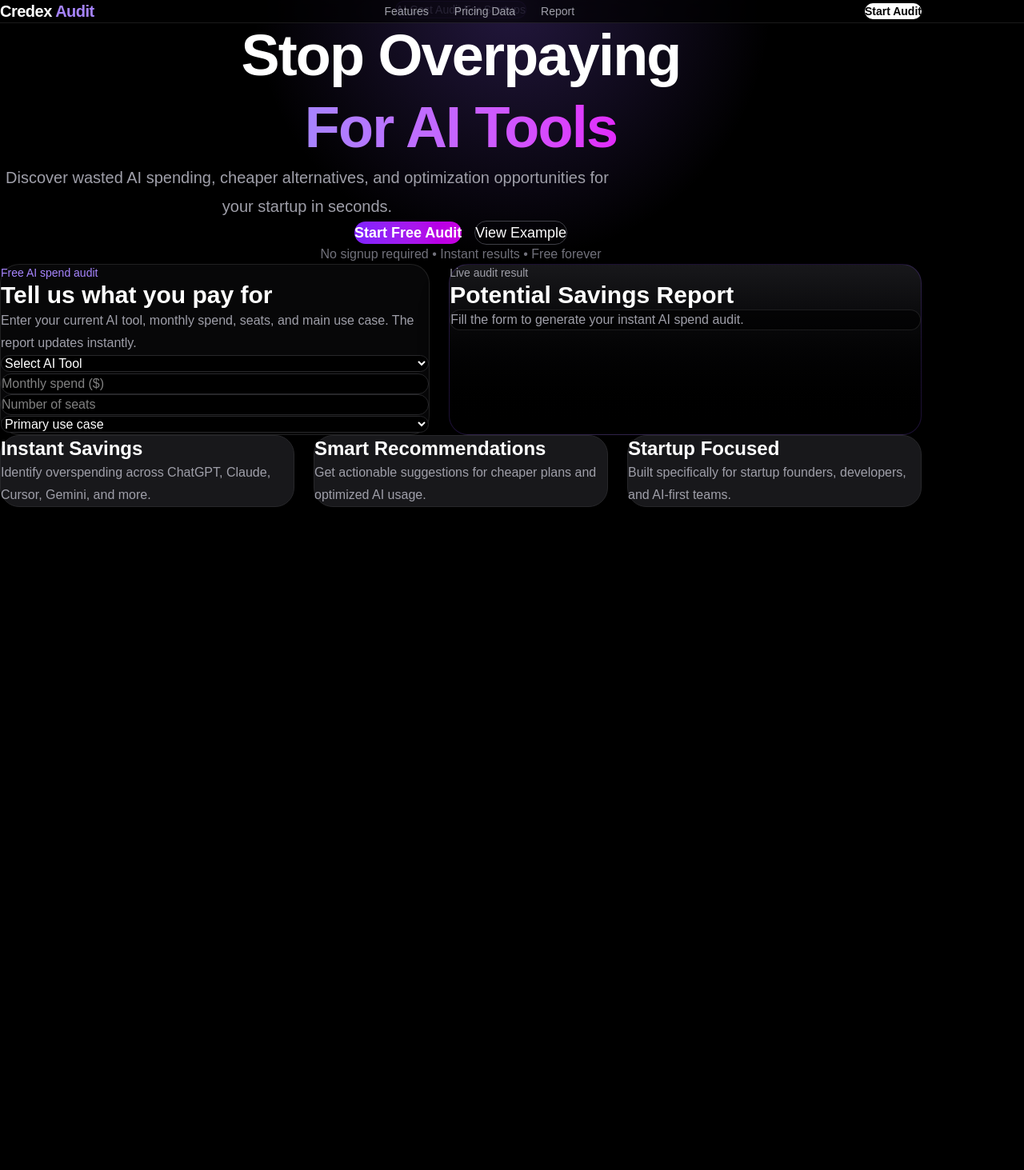
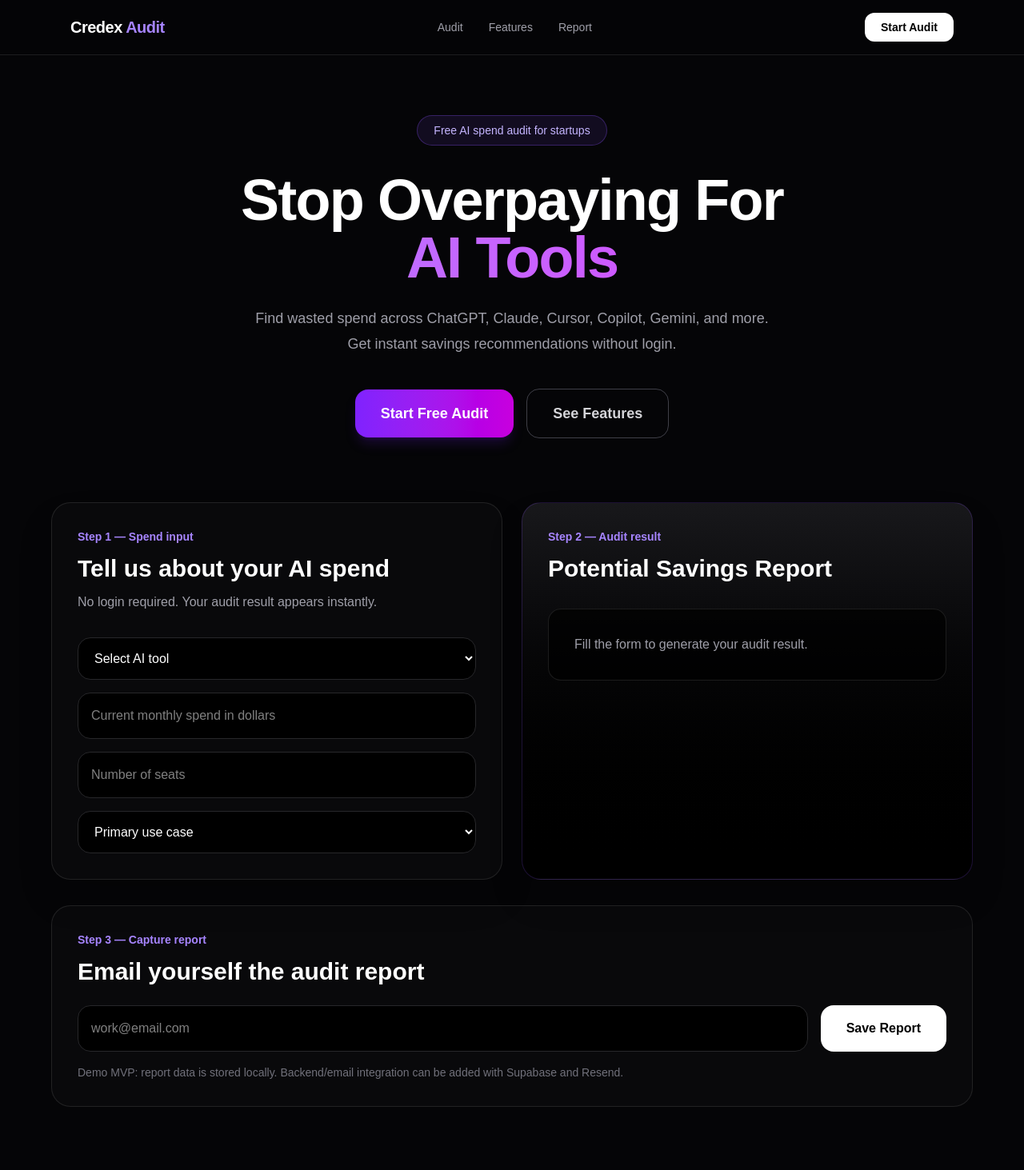
Before and after one commit to bbhavya3/ai-spend-audit, a Next.js app: page / in a window 1280 px wide. Shown: the top 1463 px of the page at 80% size. Before the commit the page ends 800 px from the top, so only its background shows below. Built offline with nearby package versions, Linux system fonts and the light colour scheme.

Commit message:
feat: build professional SaaS audit interface

```diff
--- a/app/globals.css
+++ b/app/globals.css
@@ -1,14 +1,11 @@
 @import "tailwindcss";
 
-* {
-  margin: 0;
-  padding: 0;
-  box-sizing: border-box;
+html {
+  scroll-behavior: smooth;
 }
 
-html,
 body {
-  background: black;
+  background: #050507;
   color: white;
   font-family: Arial, Helvetica, sans-serif;
 }
--- a/app/page.tsx
+++ b/app/page.tsx
@@ -6,82 +6,71 @@ export default function Home() {
     <>
       <Navbar />
 
-      <main className="min-h-screen bg-black text-white overflow-hidden">
-        <section className="relative px-6 pt-28 pb-20">
-          <div className="absolute inset-0 bg-[radial-gradient(circle_at_top,rgba(139,92,246,0.25),transparent_45%)]" />
+      <main className="min-h-screen bg-[#050507] text-white">
+        <section className="px-6 pt-36 pb-20">
+          <div className="mx-auto max-w-6xl text-center">
+            <p className="mx-auto w-fit rounded-full border border-violet-500/30 bg-violet-500/10 px-5 py-2 text-sm font-medium text-violet-300">
+              Free AI spend audit for startups
+            </p>
 
-          <div className="relative max-w-6xl mx-auto text-center">
-            <div className="inline-flex items-center rounded-full border border-violet-500/30 bg-violet-500/10 px-4 py-2 text-sm text-violet-300">
-              AI Cost Audit For Startups
-            </div>
-
-            <h1 className="mt-8 text-6xl md:text-7xl font-bold tracking-tight leading-tight">
-              Stop Overpaying
-              <br />
-              <span className="bg-gradient-to-r from-violet-400 to-fuchsia-500 bg-clip-text text-transparent">
-                For AI Tools
+            <h1 className="mt-8 text-5xl font-bold tracking-tight md:text-7xl">
+              Stop Overpaying For
+              <span className="block bg-gradient-to-r from-violet-400 to-fuchsia-500 bg-clip-text text-transparent">
+                AI Tools
               </span>
             </h1>
 
-            <p className="mt-8 text-zinc-400 text-xl max-w-3xl mx-auto leading-9">
-              Discover wasted AI spending, cheaper alternatives,
-              and optimization opportunities for your startup in seconds.
+            <p className="mx-auto mt-6 max-w-2xl text-lg leading-8 text-zinc-400">
+              Find wasted spend across ChatGPT, Claude, Cursor, Copilot,
+              Gemini, and more. Get instant savings recommendations without
+              login.
             </p>
 
-            <div className="mt-10 flex flex-col sm:flex-row items-center justify-center gap-4">
-              <button className="bg-gradient-to-r from-violet-600 to-fuchsia-600 px-8 py-4 rounded-2xl text-lg font-semibold hover:opacity-90 transition">
+            <div className="mt-10 flex flex-col items-center justify-center gap-4 sm:flex-row">
+              <a
+                href="#audit"
+                className="rounded-2xl bg-gradient-to-r from-violet-600 to-fuchsia-600 px-8 py-4 text-lg font-semibold shadow-lg shadow-violet-900/30"
+              >
                 Start Free Audit
-              </button>
+              </a>
 
-              <button className="border border-zinc-700 px-8 py-4 rounded-2xl text-lg hover:bg-zinc-900 transition">
-                View Example
-              </button>
+              <a
+                href="#features"
+                className="rounded-2xl border border-zinc-700 px-8 py-4 text-lg font-semibold text-zinc-300 hover:bg-zinc-900"
+              >
+                See Features
+              </a>
             </div>
-
-            <p className="mt-5 text-zinc-500">
-              No signup required • Instant results • Free forever
-            </p>
           </div>
         </section>
 
-        <section className="px-6 pb-24">
-          <div className="max-w-6xl mx-auto">
-            <AuditForm />
-          </div>
+        <section id="audit" className="px-6 pb-20">
+          <AuditForm />
         </section>
 
-        <section className="px-6 pb-24">
-          <div className="max-w-6xl mx-auto grid md:grid-cols-3 gap-6">
-            <div className="bg-zinc-900 border border-zinc-800 rounded-3xl p-8">
-              <h3 className="text-2xl font-bold">
-                Instant Savings
-              </h3>
-
-              <p className="text-zinc-400 mt-4 leading-7">
-                Identify overspending across ChatGPT, Claude,
-                Cursor, Gemini, and more.
+        <section id="features" className="px-6 pb-24">
+          <div className="mx-auto grid max-w-6xl gap-6 md:grid-cols-3">
+            <div className="rounded-3xl border border-white/10 bg-zinc-900/70 p-8">
+              <h3 className="text-2xl font-bold">Instant audit</h3>
+              <p className="mt-4 leading-7 text-zinc-400">
+                Enter spend, seats, and use case to see monthly and annual
+                savings immediately.
               </p>
             </div>
 
-            <div className="bg-zinc-900 border border-zinc-800 rounded-3xl p-8">
-              <h3 className="text-2xl font-bold">
-                Smart Recommendations
-              </h3>
-
-              <p className="text-zinc-400 mt-4 leading-7">
-                Get actionable suggestions for cheaper plans
-                and optimized AI usage.
+            <div className="rounded-3xl border border-white/10 bg-zinc-900/70 p-8">
+              <h3 className="text-2xl font-bold">Clear recommendations</h3>
+              <p className="mt-4 leading-7 text-zinc-400">
+                Shows whether to downgrade, switch plans, or optimize AI tool
+                usage.
               </p>
             </div>
 
-            <div className="bg-zinc-900 border border-zinc-800 rounded-3xl p-8">
-              <h3 className="text-2xl font-bold">
-                Startup Focused
-              </h3>
-
-              <p className="text-zinc-400 mt-4 leading-7">
-                Built specifically for startup founders,
-                developers, and AI-first teams.
+            <div className="rounded-3xl border border-white/10 bg-zinc-900/70 p-8">
+              <h3 className="text-2xl font-bold">Credex lead flow</h3>
+              <p className="mt-4 leading-7 text-zinc-400">
+                High-savings users can be guided toward discounted AI
+                infrastructure credits.
               </p>
             </div>
           </div>
--- a/components/AuditForm.tsx
+++ b/components/AuditForm.tsx
@@ -8,6 +8,7 @@ export default function AuditForm() {
   const [spend, setSpend] = useState("");
   const [seats, setSeats] = useState("");
   const [useCase, setUseCase] = useState("");
+  const [email, setEmail] = useState("");
 
   useEffect(() => {
     const savedData = localStorage.getItem("audit-data");
@@ -17,43 +18,45 @@ export default function AuditForm() {
       setSpend(parsed.spend || "");
       setSeats(parsed.seats || "");
       setUseCase(parsed.useCase || "");
+      setEmail(parsed.email || "");
     }
   }, []);
 
   useEffect(() => {
     localStorage.setItem(
       "audit-data",
-      JSON.stringify({ tool, spend, seats, useCase })
+      JSON.stringify({ tool, spend, seats, useCase, email })
     );
-  }, [tool, spend, seats, useCase]);
+  }, [tool, spend, seats, useCase, email]);
 
-  const monthlySavings = Number(spend) * 0.3;
+  const monthlySpend = Number(spend);
+  const monthlySavings = monthlySpend > 0 ? monthlySpend * 0.3 : 0;
   const yearlySavings = monthlySavings * 12;
   const selectedTool = tools.find((item) => item.name === tool);
 
   return (
-    <section className="mx-auto mt-4 grid w-full max-w-6xl gap-6 lg:grid-cols-[1fr_1.1fr]">
-      <div className="rounded-3xl border border-white/10 bg-zinc-950/80 p-8 shadow-2xl">
-        <p className="text-sm font-medium text-violet-400">
-          Free AI spend audit
+    <section className="mx-auto max-w-6xl">
+      <div className="grid gap-6 lg:grid-cols-2">
+        <div className="rounded-3xl border border-white/10 bg-zinc-950 p-8 shadow-2xl">
+          <p className="text-sm font-semibold text-violet-400">
+            Step 1 — Spend input
           </p>
 
           <h2 className="mt-3 text-3xl font-bold">
-          Tell us what you pay for
+            Tell us about your AI spend
           </h2>
 
-        <p className="mt-3 text-zinc-400 leading-7">
-          Enter your current AI tool, monthly spend, seats, and main use case.
-          The report updates instantly.
+          <p className="mt-3 text-zinc-400">
+            No login required. Your audit result appears instantly.
           </p>
 
           <form className="mt-8 space-y-4">
             <select
-            className="w-full rounded-2xl border border-zinc-800 bg-black p-4 text-white outline-none focus:border-violet-500"
+              className="w-full rounded-2xl border border-zinc-800 bg-black px-4 py-4 text-white outline-none focus:border-violet-500"
               value={tool}
               onChange={(e) => setTool(e.target.value)}
             >
-            <option value="">Select AI Tool</option>
+              <option value="">Select AI tool</option>
               {tools.map((item) => (
                 <option key={item.name} value={item.name}>
                   {item.name}
@@ -62,15 +65,15 @@ export default function AuditForm() {
             </select>
 
             <input
-            className="w-full rounded-2xl border border-zinc-800 bg-black p-4 text-white outline-none focus:border-violet-500"
-            placeholder="Monthly spend ($)"
+              className="w-full rounded-2xl border border-zinc-800 bg-black px-4 py-4 text-white outline-none focus:border-violet-500"
+              placeholder="Current monthly spend in dollars"
               type="number"
               value={spend}
               onChange={(e) => setSpend(e.target.value)}
             />
 
             <input
-            className="w-full rounded-2xl border border-zinc-800 bg-black p-4 text-white outline-none focus:border-violet-500"
+              className="w-full rounded-2xl border border-zinc-800 bg-black px-4 py-4 text-white outline-none focus:border-violet-500"
               placeholder="Number of seats"
               type="number"
               value={seats}
@@ -78,74 +81,115 @@ export default function AuditForm() {
             />
 
             <select
-            className="w-full rounded-2xl border border-zinc-800 bg-black p-4 text-white outline-none focus:border-violet-500"
+              className="w-full rounded-2xl border border-zinc-800 bg-black px-4 py-4 text-white outline-none focus:border-violet-500"
               value={useCase}
               onChange={(e) => setUseCase(e.target.value)}
             >
               <option value="">Primary use case</option>
-            <option value="coding">Coding</option>
-            <option value="writing">Writing</option>
-            <option value="research">Research</option>
-            <option value="data">Data Analysis</option>
-            <option value="mixed">Mixed</option>
+              <option value="Coding">Coding</option>
+              <option value="Writing">Writing</option>
+              <option value="Research">Research</option>
+              <option value="Data">Data</option>
+              <option value="Mixed">Mixed</option>
             </select>
           </form>
         </div>
 
         <div className="rounded-3xl border border-violet-500/20 bg-gradient-to-b from-zinc-900 to-black p-8 shadow-2xl">
-        <p className="text-sm font-medium text-zinc-400">
-          Live audit result
+          <p className="text-sm font-semibold text-violet-400">
+            Step 2 — Audit result
           </p>
 
           <h2 className="mt-3 text-3xl font-bold">
             Potential Savings Report
           </h2>
 
-        {spend ? (
-          <div className="mt-8 space-y-6">
-            <div className="rounded-2xl border border-white/10 bg-black/60 p-6">
+          {spend && tool ? (
+            <div className="mt-8 space-y-5">
+              <div className="rounded-2xl border border-white/10 bg-black/70 p-6">
                 <p className="text-sm text-zinc-500">
-                Estimated Monthly Savings
+                  Estimated monthly savings
                 </p>
-              <h1 className="mt-2 text-5xl font-bold text-green-400">
+                <h3 className="mt-2 text-5xl font-bold text-green-400">
                   ${monthlySavings.toFixed(2)}
-              </h1>
+                </h3>
               </div>
 
-            <div className="rounded-2xl border border-white/10 bg-black/60 p-6">
+              <div className="rounded-2xl border border-white/10 bg-black/70 p-6">
                 <p className="text-sm text-zinc-500">
-                Estimated Annual Savings
+                  Estimated annual savings
                 </p>
-              <h2 className="mt-2 text-3xl font-bold text-green-300">
+                <h3 className="mt-2 text-3xl font-bold text-green-300">
                   ${yearlySavings.toFixed(2)}
-              </h2>
+                </h3>
               </div>
 
-            <div className="rounded-2xl border border-white/10 bg-black/60 p-6">
+              <div className="rounded-2xl border border-white/10 bg-black/70 p-6">
                 <p className="text-sm text-zinc-500">Recommendation</p>
-              <p className="mt-3 text-zinc-300 leading-7">
-                {selectedTool?.recommendation ||
-                  "Select a tool to view a recommendation."}
+                <p className="mt-3 leading-7 text-zinc-300">
+                  {selectedTool?.recommendation}
                 </p>
               </div>
 
-            {monthlySavings > 500 && (
-              <div className="rounded-2xl border border-violet-500/30 bg-violet-500/10 p-6">
-                <h3 className="font-bold text-violet-300">
-                  High savings opportunity
-                </h3>
+              {monthlySavings > 500 ? (
+                <div className="rounded-2xl border border-violet-500/40 bg-violet-500/10 p-6">
+                  <h4 className="font-bold text-violet-300">
+                    Credex consultation recommended
+                  </h4>
                   <p className="mt-2 text-zinc-300">
-                  Credex can help capture this savings through discounted AI
-                  infrastructure credits.
+                    Your estimated savings are high. Credex can help capture
+                    more value through discounted AI infrastructure credits.
+                  </p>
+                </div>
+              ) : (
+                <div className="rounded-2xl border border-white/10 bg-black/70 p-6">
+                  <h4 className="font-bold text-zinc-200">
+                    You are close to optimized
+                  </h4>
+                  <p className="mt-2 text-zinc-400">
+                    Your current spend does not show a major savings gap yet.
                   </p>
                 </div>
               )}
             </div>
           ) : (
-          <div className="mt-8 rounded-2xl border border-white/10 bg-black/60 p-8 text-zinc-400">
-            Fill the form to generate your instant AI spend audit.
+            <div className="mt-8 rounded-2xl border border-white/10 bg-black/70 p-8 text-zinc-400">
+              Fill the form to generate your audit result.
             </div>
           )}
+        </div>
+      </div>
+
+      <div id="lead" className="mt-8 rounded-3xl border border-white/10 bg-zinc-950 p-8">
+        <p className="text-sm font-semibold text-violet-400">
+          Step 3 — Capture report
+        </p>
+
+        <h2 className="mt-3 text-3xl font-bold">
+          Email yourself the audit report
+        </h2>
+
+        <div className="mt-6 grid gap-4 md:grid-cols-[1fr_auto]">
+          <input
+            className="rounded-2xl border border-zinc-800 bg-black px-4 py-4 text-white outline-none focus:border-violet-500"
+            placeholder="work@email.com"
+            type="email"
+            value={email}
+            onChange={(e) => setEmail(e.target.value)}
+          />
+
+          <button
+            type="button"
+            className="rounded-2xl bg-white px-8 py-4 font-semibold text-black hover:bg-zinc-200"
+          >
+            Save Report
+          </button>
+        </div>
+
+        <p className="mt-4 text-sm text-zinc-500">
+          Demo MVP: report data is stored locally. Backend/email integration can
+          be added with Supabase and Resend.
+        </p>
       </div>
     </section>
   );
--- a/components/Navbar.tsx
+++ b/components/Navbar.tsx
@@ -1,28 +1,30 @@
 export default function Navbar() {
   return (
-    <nav className="fixed top-0 left-0 right-0 z-50 border-b border-white/10 bg-black/70 backdrop-blur-xl">
-      <div className="mx-auto flex max-w-6xl items-center justify-between px-6 py-4">
-        <h1 className="text-xl font-bold tracking-tight">
-          <span className="text-white">Credex</span>
-          <span className="text-violet-400"> Audit</span>
-        </h1>
+    <header className="fixed left-0 top-0 z-50 w-full border-b border-white/10 bg-[#050507]/90 backdrop-blur-xl">
+      <nav className="mx-auto flex max-w-6xl items-center justify-between px-6 py-4">
+        <a href="#" className="text-xl font-bold tracking-tight">
+          Credex<span className="text-violet-400"> Audit</span>
+        </a>
 
         <div className="hidden items-center gap-8 text-sm text-zinc-400 md:flex">
-          <a href="#" className="hover:text-white">
+          <a href="#audit" className="hover:text-white">
+            Audit
+          </a>
+          <a href="#features" className="hover:text-white">
             Features
           </a>
-          <a href="#" className="hover:text-white">
-            Pricing Data
-          </a>
-          <a href="#" className="hover:text-white">
+          <a href="#lead" className="hover:text-white">
             Report
           </a>
         </div>
 
-        <button className="rounded-xl bg-white px-5 py-2 text-sm font-semibold text-black hover:bg-zinc-200">
+        <a
+          href="#audit"
+          className="rounded-xl bg-white px-5 py-2 text-sm font-semibold text-black hover:bg-zinc-200"
+        >
           Start Audit
-        </button>
-      </div>
-    </nav>
+        </a>
+      </nav>
+    </header>
   );
 }
```
Lines whose indentation alone changed are shown as unchanged.
